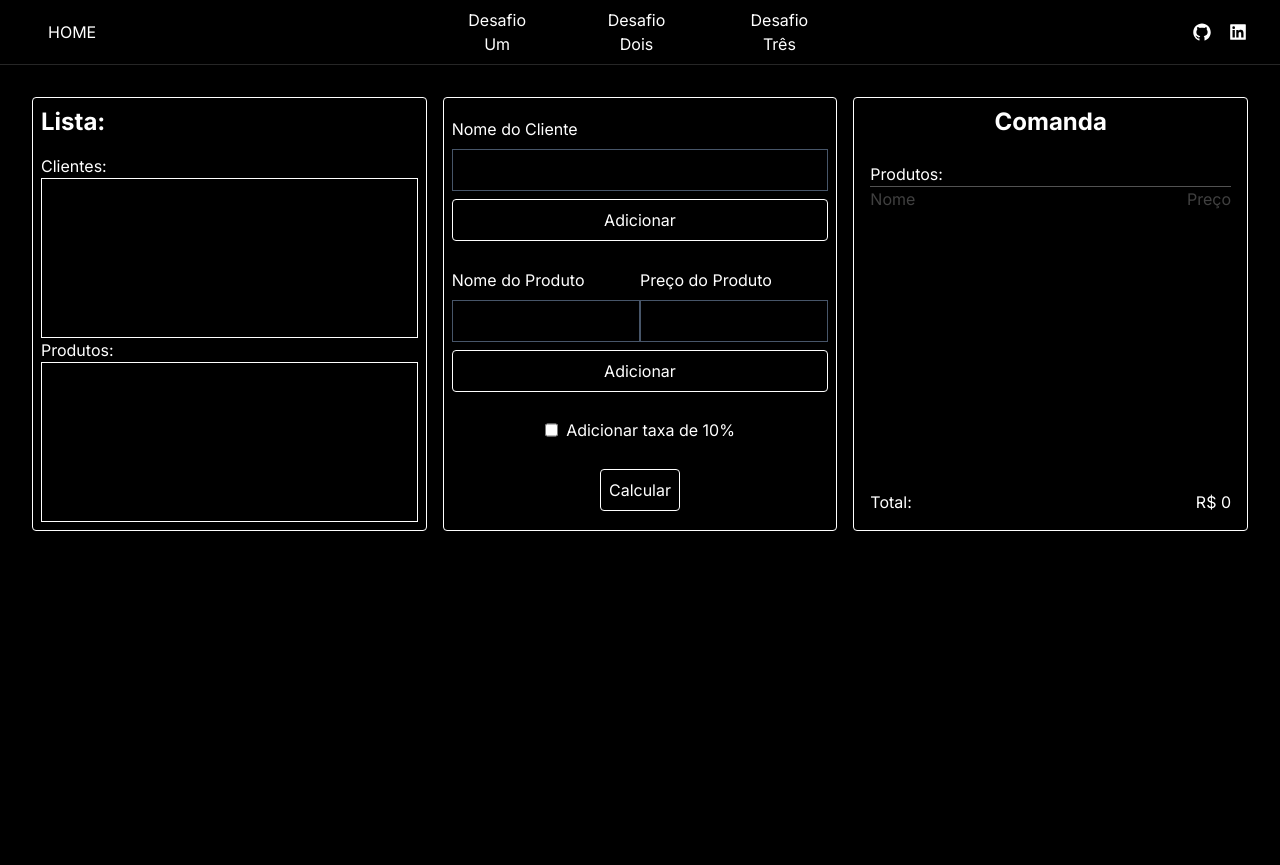
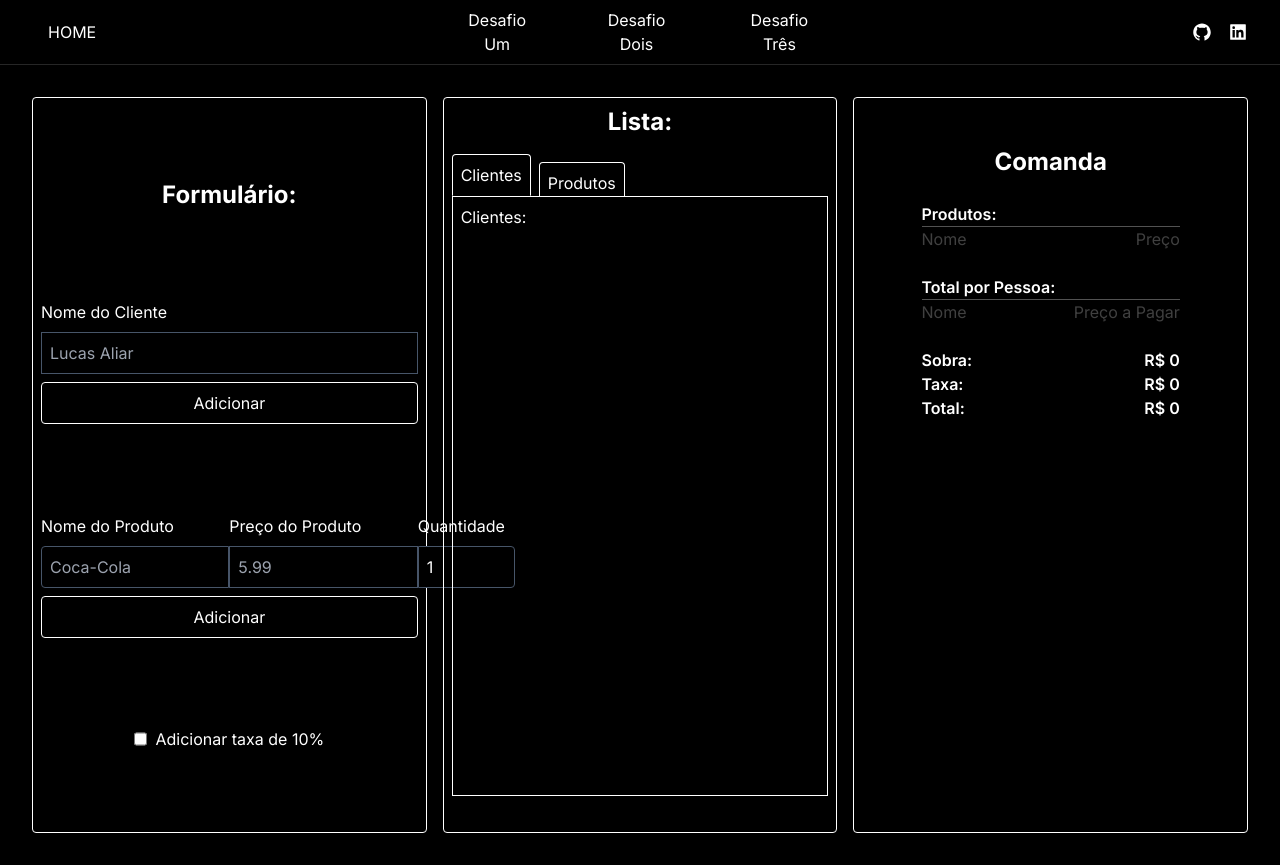
Before and after one commit to imLymei/desafios-rdo, a Next.js app: page /desafio-tres in a window 1280 px wide. Before the commit the page ends 800 px from the top, so only its background shows below. Built offline with nearby package versions, Linux system fonts and the light colour scheme.

Commit message:
feat: finalized challenge 3

```diff
--- a/app/desafio-tres/page.tsx
+++ b/app/desafio-tres/page.tsx
@@ -1,30 +1,32 @@
 'use client';
 
 import { useRef, useState } from 'react';
+import setDecimals from '@/utils/setDecimals';
+import { CgTrash } from 'react-icons/cg';
+import { TbNoteOff } from 'react-icons/tb';
+import { AiOutlinePlus } from 'react-icons/ai';
 
 type Product = {
 	productId: number;
 	name: string;
 	price: number;
+	divideTo: number;
 };
 
 type Client = {
 	clientId: number;
 	name: string;
 	consumed: Product[];
-	totalToPay: number;
-};
-
-type Invoice = {
-	products: Product[];
-	totalPrice: number;
 };
 
 function Page() {
 	const [clients, setClients] = useState<Client[]>([]);
 	const [products, setProducts] = useState<Product[]>([]);
-	const [invoice, setInvoice] = useState<Product[]>([]);
+
 	const [isEditing, setIsEditing] = useState<number[]>([0, -1]);
+	const [isFormInClient, setIsFormInClient] = useState<boolean>(true);
+	const [tenPercentPay, setTenPercentPay] = useState<Client[]>([]);
+	const [tenPercentCheckButton, setTenPercentCheckButton] = useState<boolean>(false);
 
 	const productIdCounter = useRef<number>(0);
 	const clientIdCounter = useRef<number>(0);
@@ -32,6 +34,7 @@ function Page() {
 	const addClientInput = useRef<HTMLInputElement>(null);
 	const addProductNameInput = useRef<HTMLInputElement>(null);
 	const addProductPriceInput = useRef<HTMLInputElement>(null);
+	const addProductQuantityInput = useRef<HTMLInputElement>(null);
 
 	function handleClientAdd() {
 		if (addClientInput.current?.value) {
@@ -39,7 +42,6 @@ function Page() {
 				clientId: clientIdCounter.current,
 				name: addClientInput.current.value,
 				consumed: [],
-				totalToPay: 0,
 			};
 
 			clientIdCounter.current += 1;
@@ -51,19 +53,25 @@ function Page() {
 	}
 
 	function handleProductsAdd() {
-		if (addProductNameInput.current?.value && addProductPriceInput.current?.value) {
-			const newProduct: Product = {
+		if (addProductNameInput.current && addProductPriceInput.current && addProductQuantityInput.current) {
+			let productsToAdd: Product[] = [];
+
+			for (let i = 0; i < parseInt(addProductQuantityInput.current.value); i++) {
+				productsToAdd.push({
 					productId: productIdCounter.current,
 					name: addProductNameInput.current.value,
 					price: parseFloat(addProductPriceInput.current.value),
-			};
+					divideTo: 0,
+				});
 
 				productIdCounter.current += 1;
+			}
 
 			addProductNameInput.current.value = '';
 			addProductPriceInput.current.value = '';
+			addProductQuantityInput.current.value = '1';
 
-			setProducts((previous) => [...previous, newProduct]);
+			setProducts((previous) => [...previous, ...productsToAdd]);
 		}
 	}
 
@@ -73,46 +81,116 @@ function Page() {
 
 	function addProductToClient(client: Client, product: Product) {
 		let newClients: Client[] = clients.slice(0);
+		let newProducts: Product[] = products.slice(0);
 
 		let newClient = newClients.find((data) => data == client);
+		let newProduct = newProducts.find((data) => data == product);
 
-		if (newClient) {
+		if (newClient && newProduct) {
 			newClient.consumed.push(product);
-			newClient.totalToPay += product.price;
+			newProduct.divideTo += 1;
 
 			setClients(newClients);
+			setProducts(newProducts);
 			setIsEditing([0, -1]);
 		}
 	}
 
-	function calculateInvoice() {}
+	function deleteProduct(productIdToDelete: number) {
+		let newProducts = products.slice(0).filter((product) => product.productId != productIdToDelete);
+		let newClients = clients.slice(0);
 
+		newClients.map((client, index) => {
+			newClients[index].consumed = client.consumed.filter(
+				(product) => product.productId != productIdToDelete
+			);
+		});
+
+		setProducts(newProducts);
+		setClients(newClients);
+	}
+
+	function deleteClient(clientIdToDelete: number) {
+		let newClients = clients.slice(0).filter((client) => client.clientId != clientIdToDelete);
+		let newProducts = products.slice(0);
+		let newTenPercentPay = tenPercentPay.slice(0).filter((client) => client.clientId != clientIdToDelete);
+
+		newProducts.map((product, index) => {
+			if (clients.find((client) => client.clientId == clientIdToDelete)?.consumed.includes(product)) {
+				newProducts[index].divideTo -= 1;
+			}
+		});
+
+		setClients(newClients);
+		setTenPercentPay(newTenPercentPay);
+	}
+
+	function removeConsumed(clientParam: Client, productParam: Product) {
+		let newClients = clients.slice(0);
+		let newProducts = products.slice(0);
+
+		let newClient = newClients.find((client) => client == clientParam);
+		let newProduct = newProducts.find((product) => product == productParam);
+
+		if (newClient && newProduct) {
+			newClient.consumed = newClient.consumed.filter((product) => product != productParam);
+			newProduct.divideTo -= 1;
+
+			setClients(newClients);
+			setProducts(newProducts);
+		}
+	}
+
+	function ClientForm() {
 		return (
-		<div className='grid grid-cols-3 gap-4 p-8'>
-			<div className='flex flex-col gap-4 p-2 border border-white rounded-sm'>
-				<h1 className='text-2xl font-bold'>Lista:</h1>
-				<div className='h-full'>
-					<h2>Clientes:</h2>
-					<div className='flex flex-col h-40 border border-white py-2 overflow-y-auto scroll'>
+			<div className='flex flex-col border gap-2 border-white p-2 overflow-y-auto scroll h-full'>
+				<h2 className=''>Clientes:</h2>
 				{clients.map((client, index) => (
+					<div key={client.clientId} className='p-2 border border-white'>
+						<div className='relative'>
+							<p className='pl-2 border-l border-neutral-800'>{client.name}</p>
 							<div
-								key={index}
-								className='p-2 odd:border-y first:border-t-transparent last:border-b-transparent border-neutral-600'>
-								<p className='pl-2 border-l border-neutral-800'>{client.name}</p>
+								className={`absolute top-0 left-1/2 -translate-x-1/2 flex gap-2 ${
+									tenPercentCheckButton ? '' : 'hidden'
+								}`}>
+								<input
+									disabled={!tenPercentCheckButton}
+									checked={tenPercentPay.includes(client)}
+									onChange={(e) => {
+										tenPercentPay.includes(client)
+											? setTenPercentPay((data) => data.filter((filterClient) => filterClient != client))
+											: setTenPercentPay((data) => [...data, client]);
+									}}
+									id={`${client.clientId}IsPayingTax`}
+									type='checkbox'
+								/>
+								<label htmlFor={`${client.clientId}IsPayingTax`}>Vai pagar a taxa</label>
+							</div>
+							<button
+								onClick={() => deleteClient(client.clientId)}
+								className='absolute right-0 top-0 transition hover:text-slate-400'>
+								<CgTrash size={20} />
+							</button>
+						</div>
 						<div className='pl-2 border-l border-neutral-800'>
 							{client.consumed.map((product, productIndex) => (
-										<div key={`${index}-${productIndex}`} className='pl-2'>
-											{product.name}
+								<div key={`${index}-${productIndex}`} className='px-2 flex justify-between'>
+									<p>{product.name}</p>
+									<button
+										onClick={() => removeConsumed(client, product)}
+										className='transition hover:text-slate-400'>
+										<TbNoteOff />{' '}
+									</button>
 								</div>
 							))}
 
-									<button onClick={() => handleIsEditing(index)}>+</button>
+							<button onClick={() => handleIsEditing(index)} className='px-2 transition hover:text-slate-400'>
+								+
+							</button>
 							{isEditing[0] == 1 && isEditing[1] == index && (
 								<div className='absolute inset-0 z-50 bg-black/70 flex justify-center items-center'>
 									<div className='relative w-1/2 h-1/2 backdrop-blur-md flex flex-col gap-2 p-2 border border-white'>
-												<button
-													className='absolute right-2 top-0 w-2 h-2'
-													onClick={() => handleIsEditing(index)}>
+										<button className='absolute right-2 top-0 w-2 h-2' onClick={() => handleIsEditing(index)}>
 											x
 										</button>
 										<p className='text-center text-xl'>Adicionar produto para {client.name}</p>
@@ -123,11 +201,13 @@ function Page() {
 														<button
 															key={index}
 															onClick={() => addProductToClient(client, product)}
-																	className='relative p-2 border border-white'>
-																	<p className='absolute text-sm left-1 top-0  text-slate-500'>
+															className='relative p-2 border border-white transition group hover:bg-white/5'>
+															<p className='absolute text-sm left-1 top-0 text-slate-500'>
 																{product.productId}
 															</p>
-																	<p>{product.name}</p>
+															<p className='transition group-hover:scale-105 group-hover:animate-pulse'>
+																{product.name}
+															</p>
 														</button>
 													);
 												}
@@ -140,24 +220,43 @@ function Page() {
 					</div>
 				))}
 			</div>
-					<h2>Produtos:</h2>
-					<div className='flex flex-col gap-2 h-40 border border-white p-2 overflow-y-auto'>
+		);
+	}
+
+	function ProductsForm() {
+		return (
+			<div className='flex flex-col gap-2 border border-white p-2 overflow-y-auto h-full'>
+				<h2 className=''>Produtos:</h2>
 				{products.map((product, index) => (
-							<div key={index} className='relative pr-4 p-2 border border-white'>
-								<p className='absolute text-sm right-1 top-0 text-slate-500'>{product.productId}</p>
+					<div key={index} className='relative pr-10 p-2 border border-white'>
+						<p className='absolute text-xs right-1 top-0 text-slate-500'>{product.productId}</p>
 						<div className='grid grid-cols-2'>
 							<p>{product.name}:</p>
-									<p className='flex justify-end'>R${product.price}</p>
+							<p className='flex justify-end'>R${setDecimals(product.price, 2)}</p>
 						</div>
+						<button
+							onClick={() => deleteProduct(product.productId)}
+							className='absolute right-3 top-1/2 -translate-y-1/2'>
+							<CgTrash size={20} />
+						</button>
 					</div>
 				))}
 			</div>
-				</div>
-			</div>
-			<div className='flex flex-col justify-evenly items-center gap-4 p-2 border border-white rounded-sm'>
+		);
+	}
+
+	function AddForms() {
+		return (
+			<div className='flex flex-col h-full justify-evenly items-center gap-4 p-2 border border-white rounded-sm'>
+				<p className='text-2xl font-bold'>Formulário:</p>
 				<div className='flex flex-col gap-2 w-full'>
 					<label>Nome do Cliente</label>
-					<input type='text' ref={addClientInput} className='p-2 bg-black border border-slate-600' />
+					<input
+						type='text'
+						ref={addClientInput}
+						className='p-2 bg-black border border-slate-600 focus:border-white outline-none'
+						placeholder='Lucas Aliar'
+					/>
 					<button type='button' className='p-2 border border-white rounded-sm' onClick={handleClientAdd}>
 						Adicionar
 					</button>
@@ -166,11 +265,31 @@ function Page() {
 					<div className='flex'>
 						<div className='flex flex-col w-1/2 gap-2'>
 							<label>Nome do Produto</label>
-							<input ref={addProductNameInput} className='p-2 bg-black border border-slate-600' />
+							<input
+								ref={addProductNameInput}
+								className='p-2 bg-black border border-slate-600 focus:border-white rounded-l-sm outline-none'
+								placeholder='Coca-Cola'
+							/>
 						</div>
 						<div className='flex flex-col w-1/2 gap-2'>
 							<label>Preço do Produto</label>
-							<input ref={addProductPriceInput} className='p-2 bg-black border border-slate-600' />
+							<input
+								ref={addProductPriceInput}
+								className='p-2 bg-black border border-slate-600 focus:border-white outline-none'
+								placeholder='5.99'
+							/>
+						</div>
+						<div className='flex flex-col w-1/2 gap-2'>
+							<label>Quantidade</label>
+							<input
+								ref={addProductQuantityInput}
+								type='number'
+								min={1}
+								max={100}
+								defaultValue={'1'}
+								className='p-2 bg-black border border-slate-600 focus:border-white rounded-r-sm outline-none'
+								placeholder='5'
+							/>
 						</div>
 					</div>
 					<button type='button' className='p-2 border border-white rounded-sm' onClick={handleProductsAdd}>
@@ -178,36 +297,121 @@ function Page() {
 					</button>
 				</div>
 				<div className='flex justify-center gap-2 w-full'>
-					<input type='checkbox' />
-					<label>Adicionar taxa de 10%</label>
+					<input
+						checked={tenPercentCheckButton}
+						onChange={(e) => setTenPercentCheckButton(e.target.checked)}
+						type='checkbox'
+						id='tenPercentCheckButton'
+					/>
+					<label htmlFor='tenPercentCheckButton'>Adicionar taxa de 10%</label>
 				</div>
-				<button onClick={calculateInvoice} className='p-2 border border-white rounded-sm'>
-					Calcular
-				</button>
 			</div>
-			<div className='flex flex-col gap-4 p-2 border border-white rounded-sm'>
+		);
+	}
+
+	function InvoicePage() {
+		return (
+			<div className='flex flex-col overflow-y-auto gap-4 px-[15%] py-12 border border-white rounded-sm'>
 				<p className='text-2xl font-bold text-center'>Comanda</p>
-				<div className='flex flex-col justify-between h-full p-2'>
+				<div className='flex flex-col gap-4 justify-between p-2'>
 					<div>
-						<p className='border-b border-neutral-600'>Produtos:</p>
+						<p className='border-b border-neutral-600 font-semibold'>Produtos:</p>
 						<div className='flex justify-between text-neutral-700 mb-2'>
 							<p>Nome</p>
 							<p>Preço</p>
 						</div>
-						<div className='overflow-y-auto h-64'>
+						<div className='overflow-y-auto'>
 							{products.map((product, index) => (
 								<div
 									key={index}
-									className='flex justify-between even:border-y border-dashed border-neutral-600'>
+									className='flex justify-between even:border-y first:border-t-transparent last:border-b-transparent border-dashed border-neutral-600'>
 									<p>{product.name}</p>
-									<p>R${product.price}</p>
+									<p>R${setDecimals(product.price, 2)}</p>
 								</div>
 							))}
 						</div>
 					</div>
-					<div className='flex justify-between'>
+
+					<div className='flex flex-col'>
+						<p className='border-b border-neutral-600 font-semibold'>Total por Pessoa:</p>
+						<div className='flex justify-between text-neutral-700 mb-2'>
+							<p>Nome</p>
+							<p>Preço a Pagar</p>
+						</div>
+						{clients.map((client, index) => (
+							<div
+								key={index}
+								className='flex justify-between even:border-y first:border-t-transparent last:border-b-transparent border-dashed border-neutral-600'>
+								<p>{client.name}:</p>
+								<p>
+									R${' '}
+									{tenPercentCheckButton
+										? setDecimals(
+												client.consumed.reduce(
+													(previous, product) => previous + product.price / product.divideTo,
+													0
+												) * (tenPercentPay.includes(client) ? 1.1 : 1),
+												2
+										  )
+										: setDecimals(
+												client.consumed.reduce(
+													(previous, product) => previous + product.price / product.divideTo,
+													0
+												),
+												2
+										  )}
+								</p>
+							</div>
+						))}
+					</div>
+					<div className='flex flex-col'>
+						<div className='flex justify-between font-semibold'>
+							<p>Sobra:</p>
+							<p>
+								R${' '}
+								{setDecimals(
+									products.reduce(
+										(previous, product) => (product.divideTo != 0 ? previous : previous + product.price),
+										0
+									),
+									2
+								)}
+							</p>
+						</div>
+						<div
+							className={`relative flex justify-between font-semibold ${
+								tenPercentCheckButton && tenPercentPay.length == 0 ? 'text-red-500' : ''
+							}`}>
+							<p>Taxa:</p>
+							<p>
+								R${' '}
+								{tenPercentCheckButton
+									? setDecimals(products.reduce((previous, product) => previous + product.price, 0) * 0.1, 2)
+									: '0'}
+							</p>
+							<div
+								className={`absolute -right-6 top-1/2 -translate-y-1/2 ${
+									tenPercentCheckButton && tenPercentPay.length == 0 ? '' : 'hidden'
+								}`}>
+								<p className='text-xs w-4 h-4 flex justify-center items-center transition-all duration-300 rounded-xl hover:rounded-sm border border-red-500 peer cursor-default'>
+									?
+								</p>
+								<div className='absolute top-6 right-2 translate-x-1/2 transition-all scale-0 peer-hover:scale-100 origin-top p-2 border border-red-500 bg-black/70 text-xs'>
+									<p>Ninguém está pagando a taxa!</p>
+								</div>
+							</div>
+						</div>
+						<div className='flex justify-between font-semibold'>
 							<p>Total:</p>
-						<p>R$ {products.reduce((previous, product) => previous + product.price, 0)}</p>
+							<p>
+								R${' '}
+								{tenPercentCheckButton
+									? setDecimals(products.reduce((previous, product) => previous + product.price, 0) * 1.1, 2)
+									: setDecimals(
+											products.reduce((previous, product) => previous + product.price, 0),
+											2
+									  )}
+							</p>
 						</div>
 					</div>
 				</div>
@@ -215,4 +419,35 @@ function Page() {
 		);
 	}
 
+	return (
+		<div className='grid grid-cols-1 sm:grid-cols-3 grid-rows-3 sm:grid-rows-1 gap-4 p-8 h-[1800px] sm:h-[800px]'>
+			<AddForms />
+			<div className='h-full flex flex-col gap-4 p-2 border border-white rounded-sm'>
+				<p className='flex justify-center items-center text-2xl font-bold'>Lista:</p>
+
+				<div className='flex flex-col flex-auto'>
+					<div className='flex gap-2 overflow-hidden'>
+						<button
+							onClick={() => setIsFormInClient(true)}
+							className={`p-2 border border-white border-b-transparent rounded-t-sm transition-all ${
+								isFormInClient ? 'translate-y-0' : 'translate-y-2'
+							}`}>
+							Clientes
+						</button>
+						<button
+							onClick={() => setIsFormInClient(false)}
+							className={`p-2 border border-white border-b-transparent rounded-t-sm transition-all ${
+								isFormInClient ? 'translate-y-2' : 'translate-y-0'
+							}`}>
+							Produtos
+						</button>
+					</div>
+					<div className='h-[62%] sm:h-[600px]'>{isFormInClient ? <ClientForm /> : <ProductsForm />}</div>
+				</div>
+			</div>
+			<InvoicePage />
+		</div>
+	);
+}
+
 export default Page;
--- /dev/null
+++ b/utils/setDecimals.ts
@@ -0,0 +1,20 @@
+export default function setDecimals(number: number, decimals: number) {
+	if (number == 0) return 0;
+
+	const tens = Math.pow(10, decimals);
+
+	return formatDecimal(Math.round(number * tens) / tens);
+}
+
+function formatDecimal(number: number) {
+	const rest = Math.round((number % 1) * 100);
+
+	if (rest == 0) {
+		return `${number}.00`;
+	}
+	if (rest % 10 == 0) {
+		return `${number}0`;
+	}
+
+	return number;
+}
```
Lines whose indentation alone changed are shown as unchanged.
